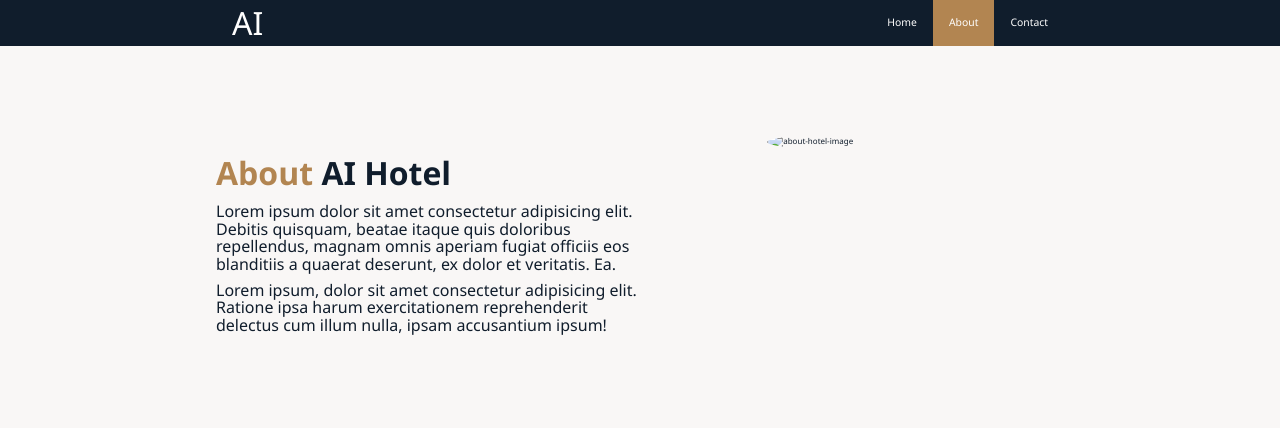
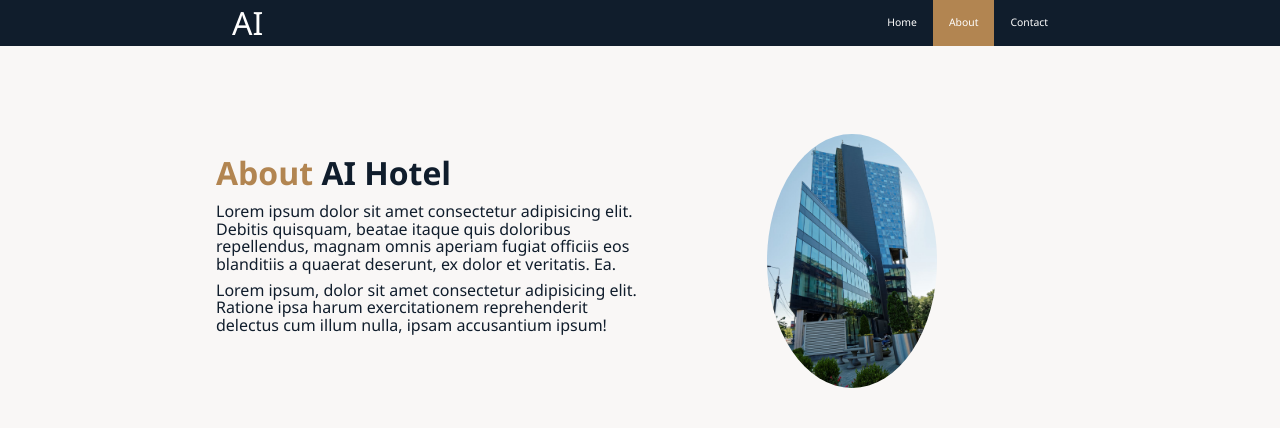
Before and after one commit to AfzalAli231/Project1, a plain HTML site: page about.html in a window 1280 px wide. Shown: the top 428 px of the page. Drawn offline with Linux system fonts and the light colour scheme.

Commit message:
Add files via upload

```diff
--- a/about.html
+++ b/about.html
@@ -40,7 +40,7 @@
                     <p>Lorem ipsum, dolor sit amet consectetur adipisicing elit. Ratione ipsa harum exercitationem reprehenderit delectus cum illum nulla, ipsam accusantium ipsum!</p>
                 </div>
                 <div class="info-right">
-                    <img src="./img/about.jpeg" alt="about-hotel-image">
+                    <img src="./about.jpeg" alt="about-hotel-image">
                 </div>
             </div>
     </section>
```
